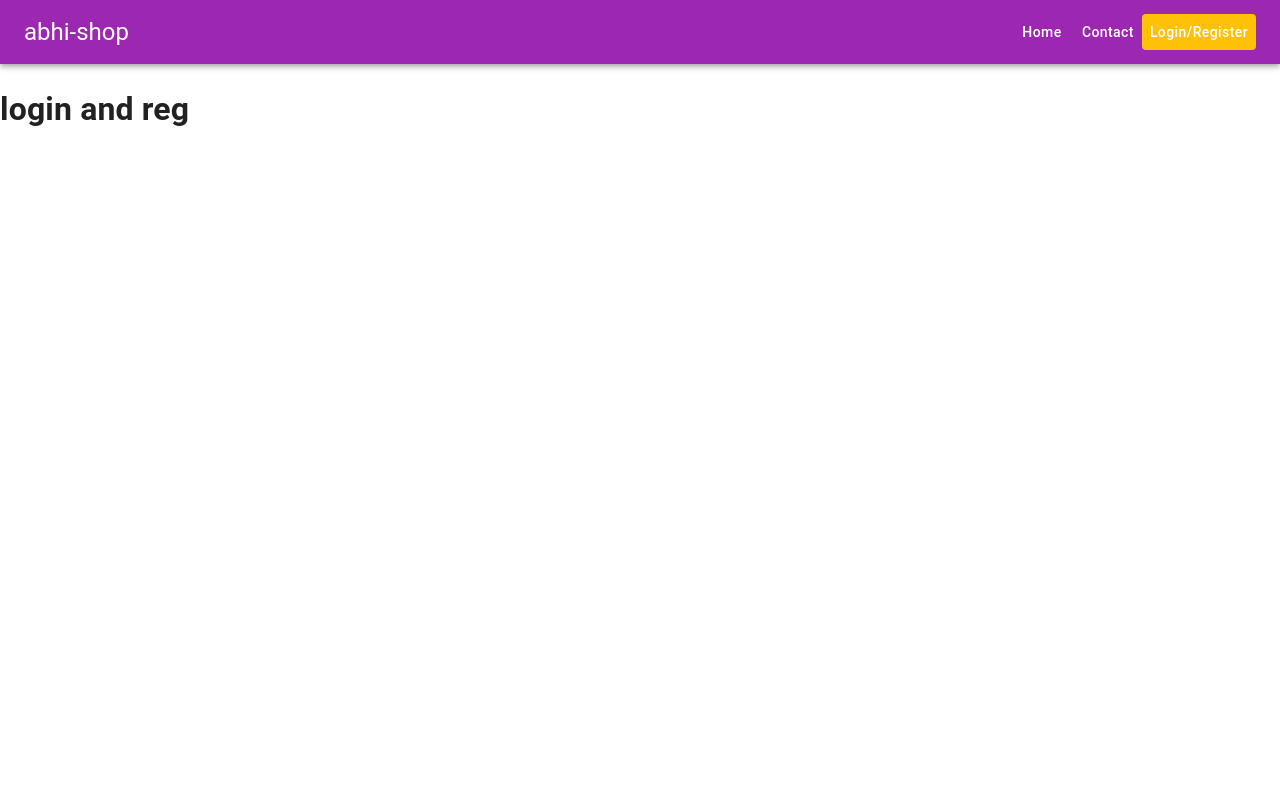
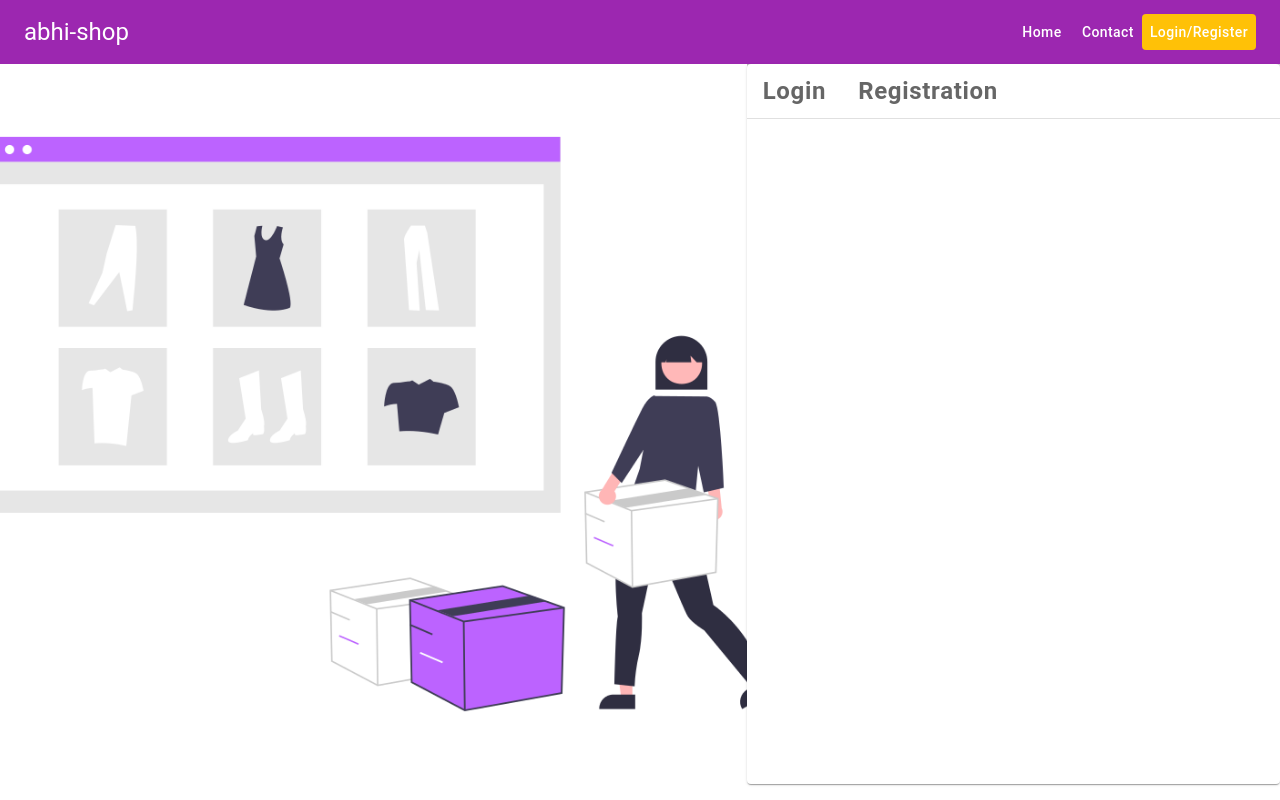
Before and after one commit to Abhimishra2424/Muiv5-Login-registration-Reactjs, a React (Create React App) app: page /login in a window 1280 px wide. Built offline with nearby package versions, Linux system fonts and the light colour scheme.

Commit message:
aaded Tabs for login and registration

```diff
--- a/src/pages/auth/LoginReg.js
+++ b/src/pages/auth/LoginReg.js
@@ -1,11 +1,61 @@
-import React from 'react'
+import React from "react";
+import { Grid, Card, Typography, Tabs, Tab, Box } from "@mui/material";
+import Pic1 from "../../images/pic1.png";
 
 const LoginReg = () => {
   return (
     <>
-     <h1>login and reg</h1>
+      <Grid
+        container
+        sx={{
+          height: "90vh",
+        }}
+      >
+        <Grid
+          item
+          lg={7}
+          sm={5}
+          sx={{
+            backgroundImage: `url(${Pic1})`,
+            backgroundSize: "cover",
+            backgroundPosition: "center",
+            backgroundRepeat: "no-repeat",
+          }}
+        ></Grid>
+
+        <Grid item lg={5} sm={7}>
+          <Card sx={{ width: "100%", height: "100%" }}>
+            <Box>
+              <Box
+                sx={{
+                  borderBottom: "1px solid #e0e0e0",
+                }}
+              >
+                <Tabs textColor="secondary" indicatorColor="secondary">
+                  <Tab
+                    label="Login"
+                    sx={{
+                      textTransform: "none",
+                      fontWeight: "bold",
+                      fontSize: "1.5rem",
+                    }}
+                  ></Tab>
+                  <Tab
+                    label="Registration"
+                    sx={{
+                      textTransform: "none",
+                      fontWeight: "bold",
+                      fontSize: "1.5rem",
+                    }}
+                  ></Tab>
+                </Tabs>
+              </Box>
+            </Box>
+          </Card>
+        </Grid>
+      </Grid>
     </>
-  )
-}
+  );
+};
 
-export default LoginReg
+export default LoginReg;
```
Also changed, not shown: src/images/pic1.png (added).
